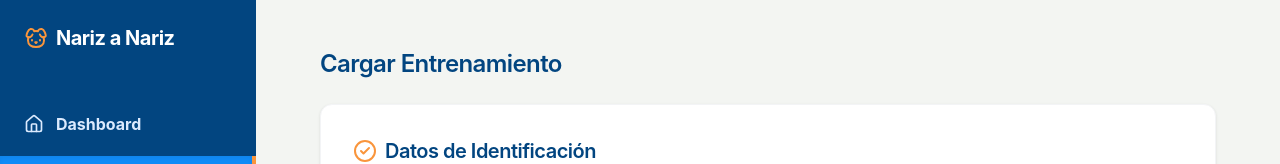
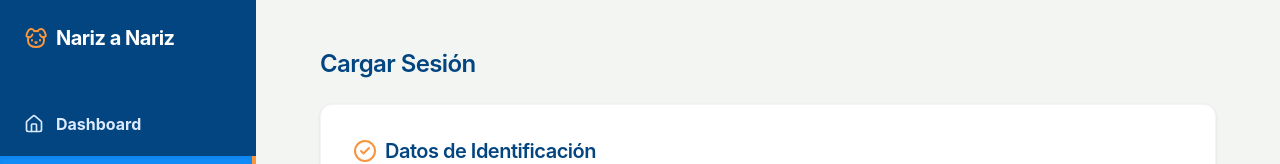
Before and after one commit to ATRVT/Nariz-a-Nariz, a React (Vite) app: page /#/new in a window 1280 px wide. Shown: the top 164 px of the page. Built offline with nearby package versions, Linux system fonts and the light colour scheme; no server answers.

Commit message:
style: rename 'Nuevo Entrenamiento' to 'Sesión'

```diff
--- a/src/components/Sidebar.jsx
+++ b/src/components/Sidebar.jsx
@@ -6,7 +6,7 @@ import { getOfflineTrainings } from '../lib/gasService';
 
 const navItems = [
   { path: '/', name: 'Dashboard', icon: Home },
-  { path: '/new', name: 'Nuevo Entrenamiento', icon: ClipboardList },
+  { path: '/new', name: 'Sesión', icon: ClipboardList },
   { path: '/dogs', name: 'Unidad Canina', icon: Dog },
   { path: '/trainers', name: 'Equipo', icon: Users },
 ];
--- a/src/pages/NewTraining.jsx
+++ b/src/pages/NewTraining.jsx
@@ -114,7 +114,7 @@ export default function NewTraining() {
 
   return (
     <div className="max-w-4xl mx-auto space-y-6 pb-20">
-      <h2 className="text-2xl font-semibold text-[#024580] tracking-tight">Cargar Entrenamiento</h2>
+      <h2 className="text-2xl font-semibold text-[#024580] tracking-tight">Cargar Sesión</h2>
 
       <form onSubmit={handleSubmit} className="space-y-6">
 
```
